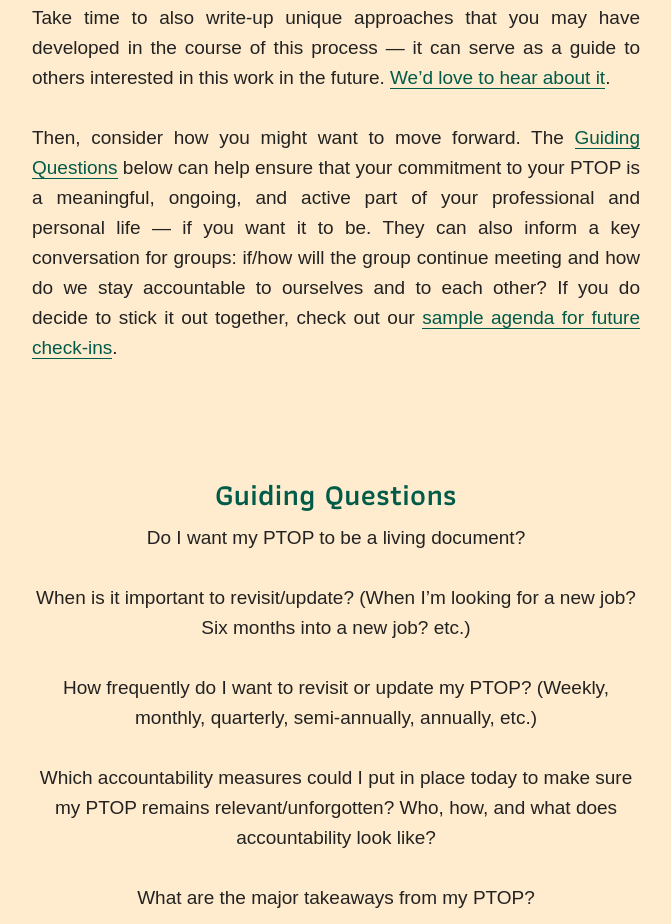
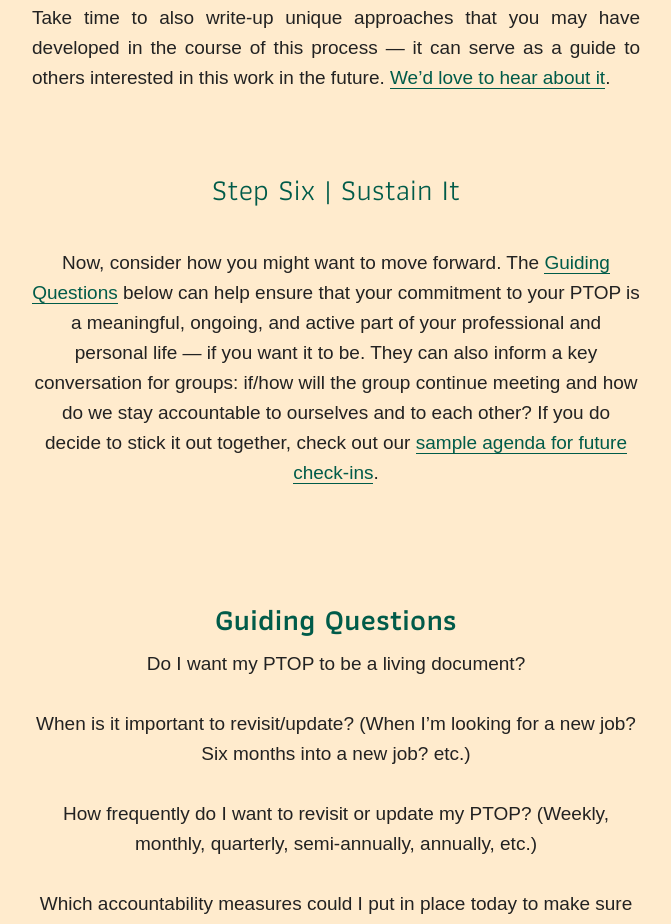
Before and after one commit to jttarleton/theoryofpractice, a plain HTML site: page endandongoing.html in a window 1280 px wide. Shown: the part 1241-2165 px from the top of the page, without its empty margins (304-975 px from the left). Drawn offline with Linux system fonts and the light colour scheme; a web font is replaced by a local one.

Commit message:
some refinements

```diff
--- a/endandongoing.html
+++ b/endandongoing.html
@@ -28,7 +28,10 @@ Then take some time to <a href="tips.html">reflect</a>. At some point, you may w
 
 If you’re working in a group, take time in <a href="agendas.html#five">Session Five</a> to reflect on the process itself, for yourself as an individual and as a participant in a group. You might record it as a reference point for yourself in the future. Take time to also write-up unique approaches that you may have developed in the course of this process — it can serve as a guide to others interested in this work in the future. <a href="about.html#contact">We’d love to hear about it</a>.<br><br>
 
-Then, consider how you might want to move forward. The <a href="#guidingquestions">Guiding Questions</a> below can help ensure that your commitment to your PTOP is a meaningful, ongoing, and active part of your professional and personal life — if you want it to be. They can also inform a key conversation for groups: if/how will the group continue meeting and how do we stay accountable to ourselves and to each other? If you do decide to stick it out together, check out our <a href="agendas.html#ongoing">sample agenda for future check-ins</a>.</p><br><br>
+<h4>Step Six | Sustain It</h4>
+
+
+Now, consider how you might want to move forward. The <a href="#guidingquestions">Guiding Questions</a> below can help ensure that your commitment to your PTOP is a meaningful, ongoing, and active part of your professional and personal life — if you want it to be. They can also inform a key conversation for groups: if/how will the group continue meeting and how do we stay accountable to ourselves and to each other? If you do decide to stick it out together, check out our <a href="agendas.html#ongoing">sample agenda for future check-ins</a>.</p><br><br>
 
 
 
```
Also changed, not shown: index.html (+1 -1 lines), techniques.html (+1 -1 lines).
